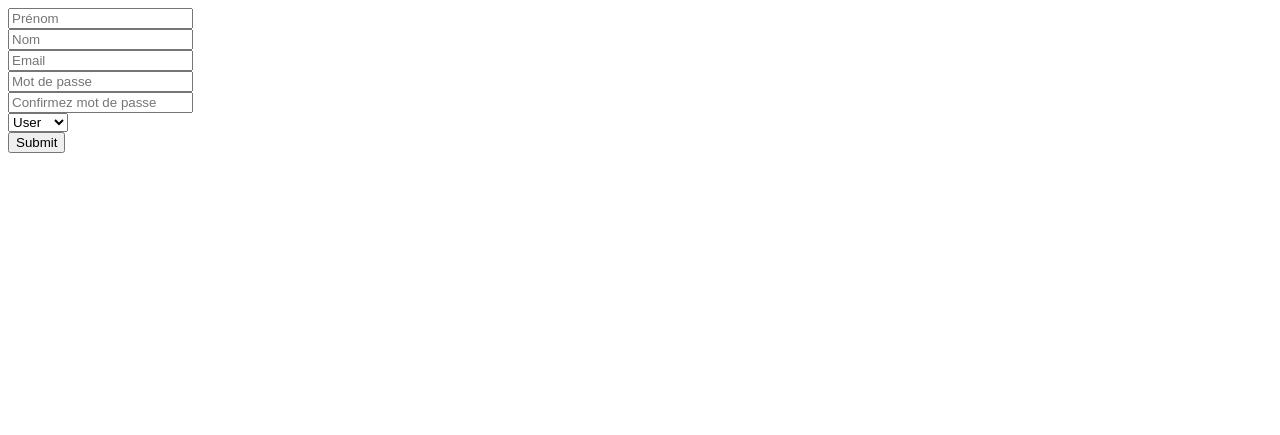
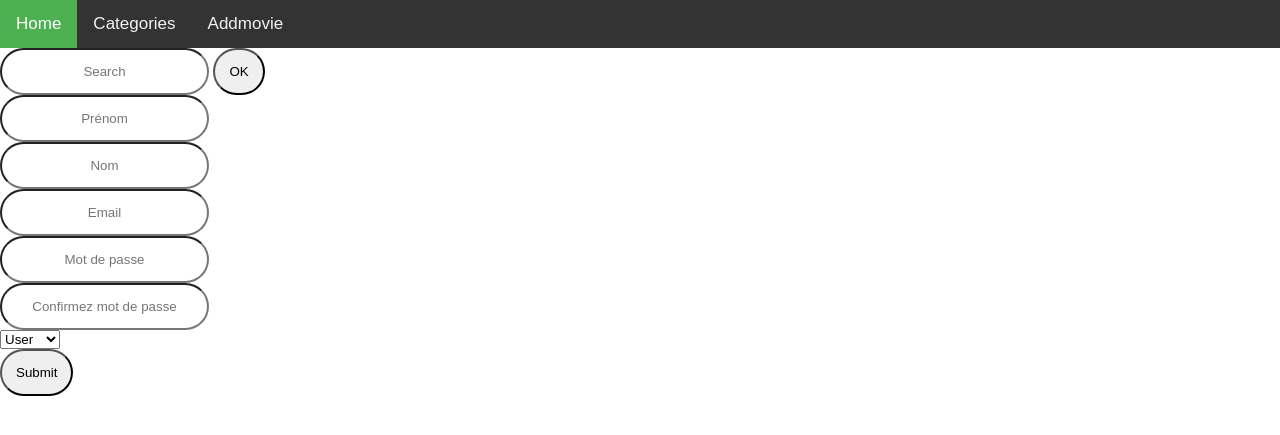
Before and after one commit to Mr-FM/project9, a PHP site: page /register.php in a window 1280 px wide. Shown: the top 435 px of the page. Run offline with PHP 8.4, Linux system fonts and the light colour scheme.

Commit message:
pages
add page : addmovie,home,categories,+ Fichier css

```diff
--- a/register.php
+++ b/register.php
@@ -1,11 +1,31 @@
 <!DOCTYPE html>
 <html lang="en">
+
 <head>
   <meta charset="UTF-8">
   <meta name="viewport" content="width=device-width, initial-scale=1.0">
+  <!--My css at the bottom -->
+  <link rel="stylesheet" href="styles/style.css" />
   <title>Register</title>
 </head>
+
 <body>
+  <header>
+    <div class="topnav">
+      <a class="active" href="#home">Home</a>
+      <a href="#categories">Categories</a>
+      <a href="#addmovie">Addmovie</a>
+    </div>
+    <div>
+      <nav id="top-navigation">
+        <form action="" method="POST">
+          <input type="text" name="search" placeholder="Search">
+          <input type="submit" name="submitBtn" value="OK">
+        </form>
+      </nav>
+      </hr>
+    </div>
+  </header>
   <form action="" method="POST">
     <input type="text" name="firstname" placeholder="Prénom">
     <br>
@@ -28,11 +48,11 @@
 
   <?php
 
-if(isset($_POST['submitBtn'])){
+  if (isset($_POST['submitBtn'])) {
 
     require_once 'database.php';
     $conn = mysqli_connect(DB_HOST, DB_USER, DB_PASSWORD, DB_NAME);
-$db_name = 'project9';
+    $db_name = 'nico9';
     $db_found = mysqli_select_db($conn, $db_name);
 
     $firstname = $_POST['firstname'];
@@ -44,35 +64,28 @@ $cPassword = $_POST['cPassword'];
     $auth = $_POST['auth'];
 
     //check nom et prénom non vides
-if(empty($firstname)||empty($lastname))
-   {
+    if (empty($firstname) || empty($lastname)) {
       echo 'ERREUR, vous devez taper le nom et le prénom.';
-   }
- elseif(!filter_var($email, FILTER_VALIDATE_EMAIL)) //check mail
+    } elseif (!filter_var($email, FILTER_VALIDATE_EMAIL)) //check mail
     {
       echo 'ERREUR, votre email est invalide!';
-   }
-  elseif(strlen($password)<8) //check mot de passe > 8 caractères
+    } elseif (strlen($password) < 8) //check mot de passe > 8 caractères
     {
       echo 'ERREUR, votre mot de passe est trop court (8 caractères minimum)';
-   }
-   elseif($password!=$cPassword)//check mot de passe == confirmation de mot de passe
+    } elseif ($password != $cPassword) //check mot de passe == confirmation de mot de passe
     {
       echo 'ERREUR, vos mots de passe sont différents!';
-   }
-   elseif ($db_found)
-   {
+    } elseif ($db_found) {
       $password = password_hash($password, PASSWORD_DEFAULT);
       $query = "INSERT INTO users(firstname,lastname,email,password,auth) VALUES('$firstname','$lastname','$email','$password','$auth')";
       $result_query = mysqli_query($conn, $query);
-    echo 'Inscription OK! Bienvenue '.$firstname.'!';
-   }
-   else
-   {
+      echo 'Inscription OK! Bienvenue ' . $firstname . '!';
+    } else {
       echo 'database error';
     }
   }
   ?>
 
 </body>
+
 </html>
--- /dev/null
+++ b/styles/style.css
@@ -0,0 +1,68 @@
+* {
+  box-sizing: border-box;
+}
+
+body {
+  margin: 0;
+  font-family: Arial, Helvetica, sans-serif;
+}
+
+.topnav {
+  overflow: hidden;
+  background-color: #333;
+}
+
+.topnav a {
+  float: left;
+  color: #f2f2f2;
+  text-align: center;
+  padding: 14px 16px;
+  text-decoration: none;
+  font-size: 17px;
+}
+
+.topnav a:hover {
+  background-color: #ddd;
+  color: black;
+}
+
+.topnav a.active {
+  background-color: #4caf50;
+  color: white;
+}
+
+input[type="text" i] {
+  padding: 14px 14px;
+  text-align: center;
+  border-radius: 40px;
+}
+
+input[type="submit"] {
+  padding: 14px 14px;
+  text-align: center;
+  border-radius: 40px;
+}
+
+input[type="email"] {
+  padding: 14px 14px;
+  text-align: center;
+  border-radius: 40px;
+}
+
+input[type="password"] {
+  padding: 14px 14px;
+  text-align: center;
+  border-radius: 40px;
+}
+
+input[type=""] {
+  padding: 14px 14px;
+  text-align: center;
+  border-radius: 40px;
+}
+
+input[type="submit"] {
+  padding: 14px 14px;
+  text-align: center;
+  border-radius: 40px;
+}
```
Also changed, not shown: addmovie.php (added, +94 -0 lines), categories.php (added, +31 -0 lines), home.php (added, +37 -0 lines), search.php (+4 -8 lines), database.php (line endings or trailing spaces). Lines whose indentation alone changed are shown as unchanged.
